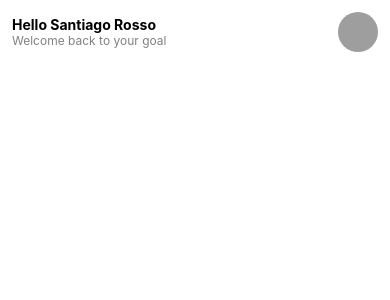
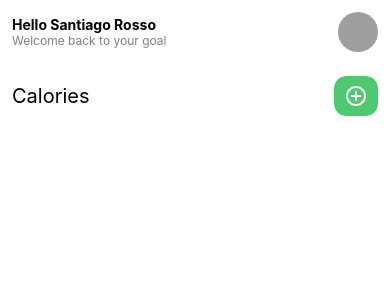
Before and after one commit to SantiRosso/Contador-de-calor-as, a React Native app: screen /Home in a window 390 px wide. Shown: the top 300 px of the page. Built offline with nearby package versions, Linux system fonts and the light colour scheme; grey boxes are pictures that could not be loaded.

Commit message:
CaloriesModule

```diff
--- a/package.json
+++ b/package.json
@@ -11,6 +11,8 @@
   "dependencies": {
     "@react-navigation/native": "^6.1.9",
     "@react-navigation/native-stack": "^6.9.17",
+    "@rneui/base": "^4.0.0-rc.7",
+    "@rneui/themed": "^4.0.0-rc.8",
     "@types/react": "~17.0.21",
     "@types/react-native": "^0.72.5",
     "expo": "^47.0.12",
--- /dev/null
+++ b/src/components/CaloriesModule/CaloriesModule.tsx
@@ -0,0 +1,48 @@
+import React from 'react';
+import { Text, View, StyleSheet } from 'react-native';
+import { Button, Icon } from '@rneui/themed';
+import { useNavigation } from '@react-navigation/native';
+import { NativeStackNavigationProp } from '@react-navigation/native-stack';
+import { RootStackParams } from '../../types';
+
+const CaloriesModule = () => {
+
+    const {navigate} = useNavigation<NativeStackNavigationProp<RootStackParams, 'Home'>>();
+
+    const handleAddCaloriesPress = () => {
+        navigate('AddFood')
+    }
+
+    return(
+        <View style={styles.container}>
+            <View style={styles.leftContainer}>
+                <Text style={styles.caloriesLegend}>Calories</Text>
+            </View>
+            <View style={styles.rightContainer}>
+                <Button icon={<Icon name='add-circle-outline' color='#fff'/>} radius='lg' color='#4ecb71' onPress={handleAddCaloriesPress}/>
+            </View>
+        </View>
+    )
+}
+
+const styles = StyleSheet.create({
+    container: {
+        flexDirection: 'row',
+        alignItems: 'center',
+        marginVertical: 24,
+    },
+    leftContainer: {
+        flex: 1,
+        justifyContent: 'center',
+    },
+    rightContainer: {
+        flex: 1,
+        alignItems: 'flex-end',
+        justifyContent: 'center',
+    },
+    caloriesLegend: {
+        fontSize: 20,
+    }
+})
+
+export default CaloriesModule;
--- /dev/null
+++ b/src/components/CaloriesModule/index.ts
@@ -0,0 +1 @@
+export { default } from "./CaloriesModule";
--- a/src/views/Home/Home.tsx
+++ b/src/views/Home/Home.tsx
@@ -1,12 +1,14 @@
 import React from 'react';
-import { View, Text, StyleSheet } from 'react-native';
+import { View, StyleSheet } from 'react-native';
 //components
 import Header from '../../components/Header';
+import CaloriesModule from '../../components/CaloriesModule';
 
 const Home = () => {
     return(
         <View style={styles.container}>
             <Header />
+            <CaloriesModule />
         </View>
     )
 }
```
